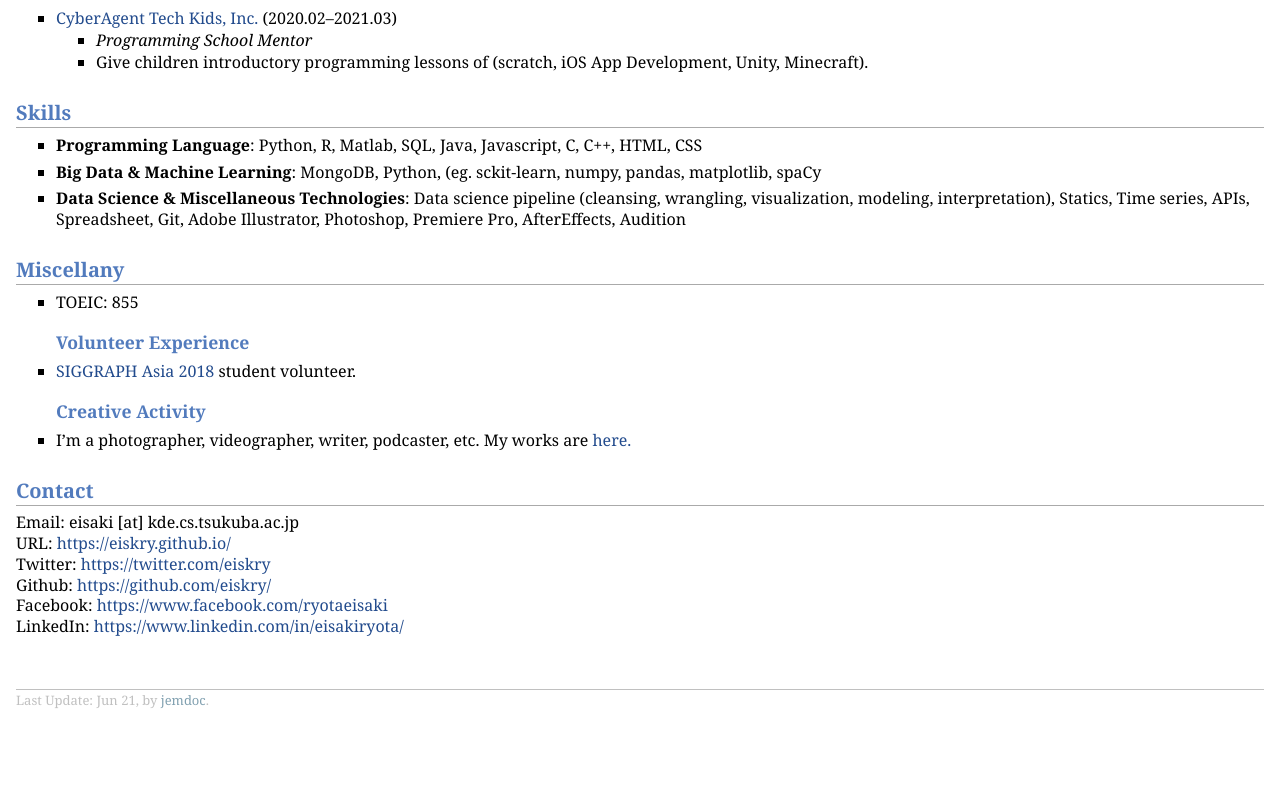
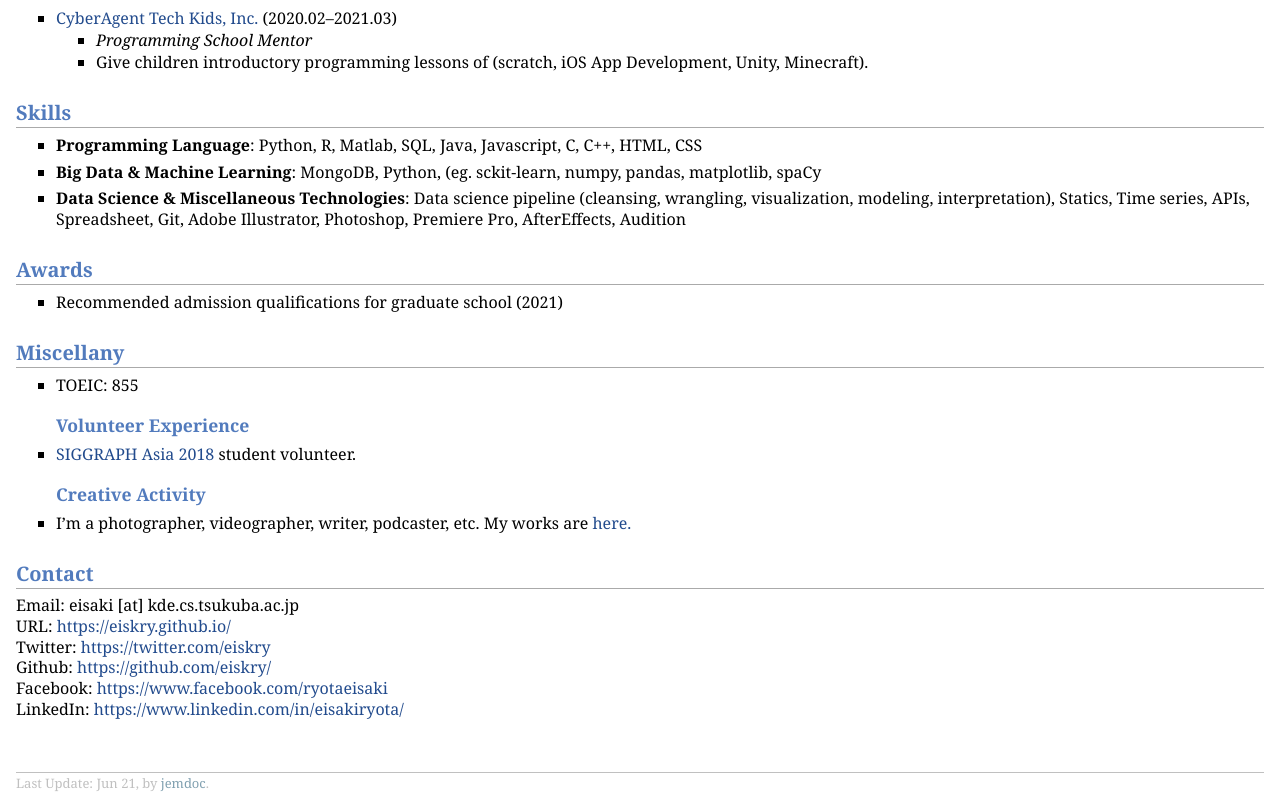
Before and after one commit to eiskry/eiskry.github.io, a plain HTML site: page index.html in a window 1280 px wide. Shown: the part 859-1659 px from the top of the page. Before the commit the page ends 1576 px from the top, so only its background shows below. Drawn offline with Linux system fonts and the light colour scheme.

Commit message:
add awards

```diff
--- a/index.html
+++ b/index.html
@@ -58,16 +58,7 @@ I also worked with Prof. <a href="http://www.nactem.ac.uk/tsujii/home-tsujii/atl
   -->
 
 <!-- <h2>Awards</h2>
-coming soon... -->
-  <!-- <ul>
-    <li><p><a href="https://masason-foundation.org/">Masason Foundation Fellowship</a> (2019&ndash;)</p>
-    </li>
-    <li><p><a href="https://www.funaifoundation.jp/scholarship/scholarship_summary.html">Funai Overseas Scholarship</a> (2018&ndash;)</p>
-    </li>
-    <li><p>Dean’s Award, Graduate School of Information Science and Technology, University of Tokyo (2018)</p>
-    </li>
-    <li><p>AIP network lab director award (2017)</p>
-    </li>
+
   </ul> -->
 
 <!-- <h2>Professional Services</h2>
@@ -143,6 +134,19 @@ coming soon... -->
     </li>
   </ul>
 
+  <h2>Awards</h2>
+  <ul>
+    <!-- <li><p><a href="https://masason-foundation.org/">Masason Foundation Fellowship</a> (2019&ndash;)</p>
+    </li>
+    <li><p><a href="https://www.funaifoundation.jp/scholarship/scholarship_summary.html">Funai Overseas Scholarship</a> (2018&ndash;)</p>
+    </li>
+    <li><p>Dean’s Award, Graduate School of Information Science and Technology, University of Tokyo (2018)</p>
+    </li> -->
+    <li><p>Recommended admission qualifications for graduate school (2021)
+    </li>
+    <!-- <li><p><a href="https://talent.supporterz.jp/events/337ce715-9813-41d4-a995-e3504dc8e719/">Online Hackathon</a> (2021)</p>
+    </li> -->
+  </ul>
 
 <h2>Miscellany</h2>
   <ul>
```
